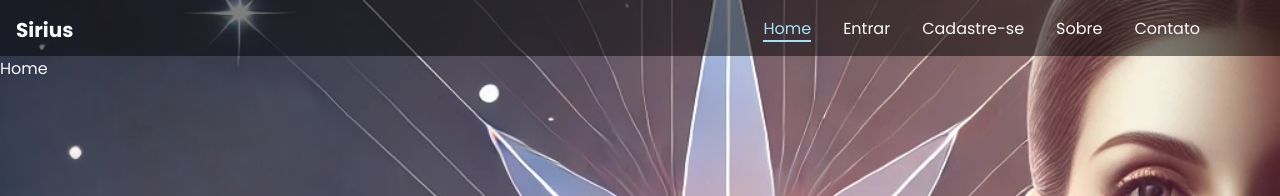
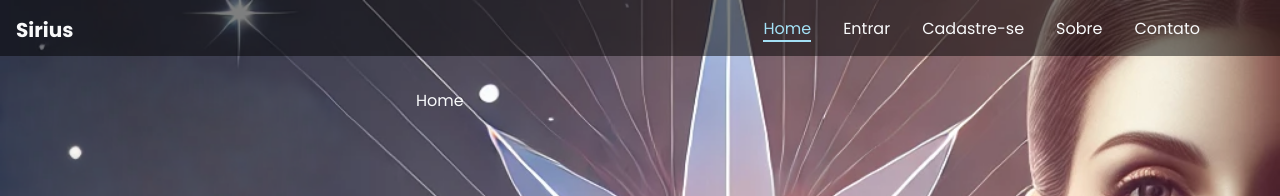
Before and after one commit to Italosm/sirius, a Next.js app: page / in a window 1280 px wide. Shown: the top 196 px of the page. Built offline with nearby package versions, Linux system fonts and the light colour scheme.

Commit message:
feat: container component

```diff
--- a/src/app/page.tsx
+++ b/src/app/page.tsx
@@ -1,3 +1,5 @@
+import { Container } from '@/components/Container';
+
 export default function Home() {
-  return <div>Home</div>;
+  return <Container>Home</Container>;
 }
--- /dev/null
+++ b/src/components/Container/index.tsx
@@ -0,0 +1,8 @@
+type ContainerProps = {
+  children: React.ReactNode;
+};
+export function Container({ children }: ContainerProps) {
+  return (
+    <div className="mx-auto max-w-lg px-8 py-8 text-justify">{children}</div>
+  );
+}
--- /dev/null
+++ b/src/components/SpinLoader/index.tsx
@@ -0,0 +1,11 @@
+type SpinLoaderProps = {
+  className?: string;
+};
+
+export function SpinLoader({ className = '' }: SpinLoaderProps) {
+  return (
+    <div className={`flex items-center justify-center ${className}`}>
+      <div className="h-10 w-10 animate-spin rounded-full border-4 border-t-transparent"></div>
+    </div>
+  );
+}
```
